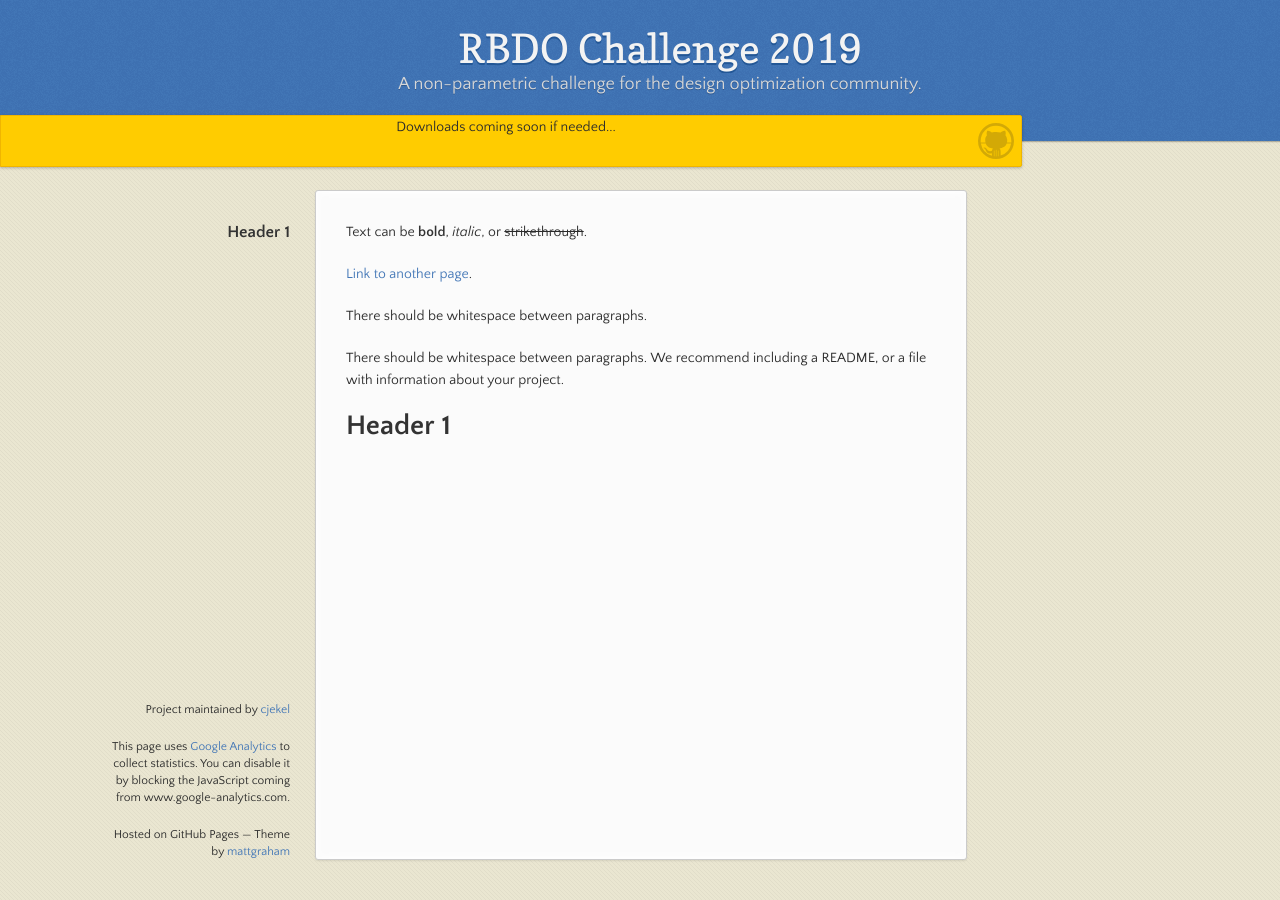
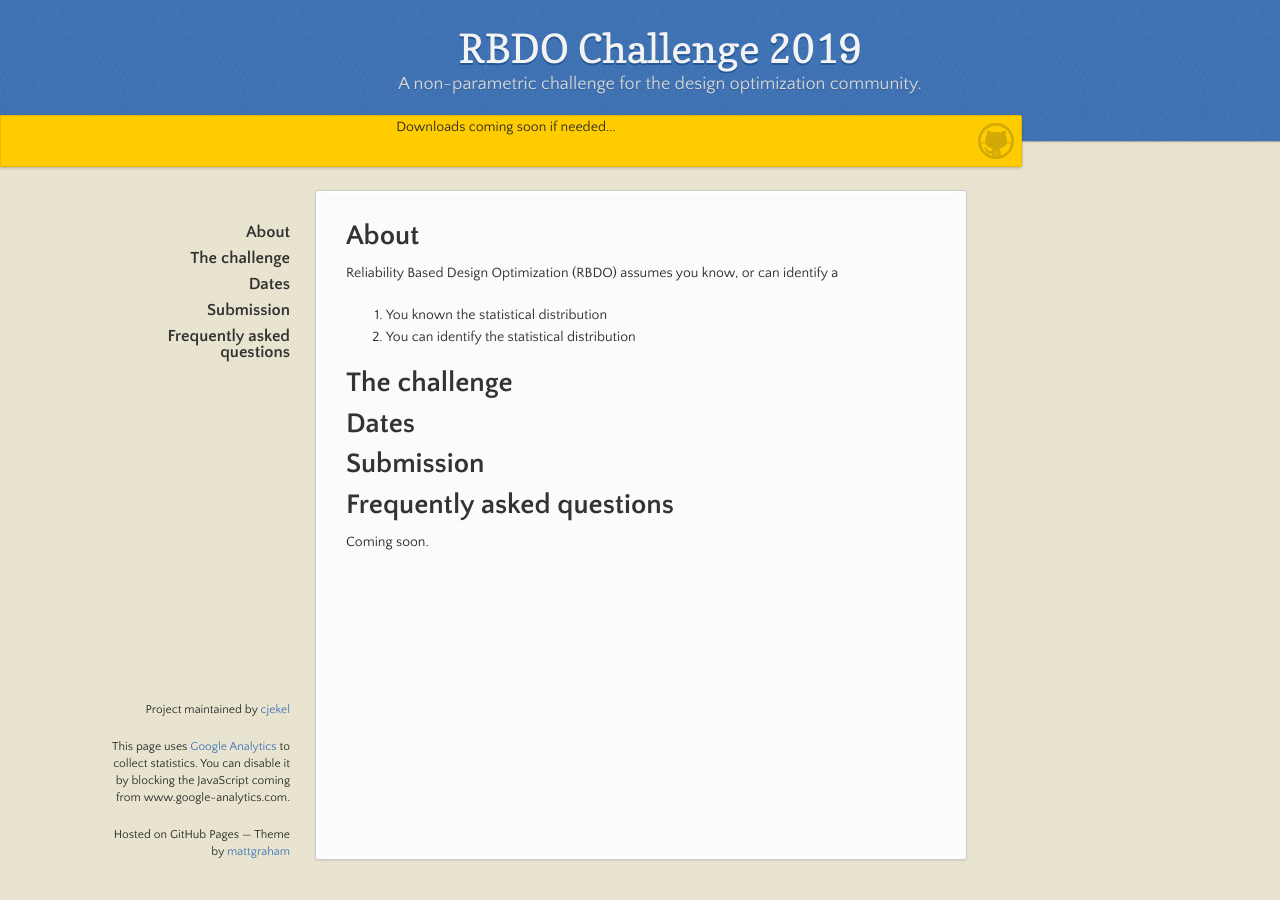
Before and after one commit to cjekel/rbdo19, a Jekyll site: the page built from index.md, in a window 1280 px wide. Built offline with Jekyll 4.4.1, drawn with Linux system fonts in a browser that asks for light colours; our own code applies the rules of GitHub Pages for plain Markdown files.

Commit message:
add layout

```diff
--- a/index.md
+++ b/index.md
@@ -2,12 +2,20 @@
 layout: default
 ---
 
-Text can be **bold**, _italic_, or ~~strikethrough~~.
+# About
 
-[Link to another page](./another-page.html).
+Reliability Based Design Optimization (RBDO) assumes you know, or can identify a
 
-There should be whitespace between paragraphs.
+1. You known the statistical distribution
+2. You can identify the statistical distribution
 
-There should be whitespace between paragraphs. We recommend including a README, or a file with information about your project.
 
-# Header 1
+# The challenge
+
+# Dates
+
+# Submission
+
+# Frequently asked questions
+
+Coming soon.
```
